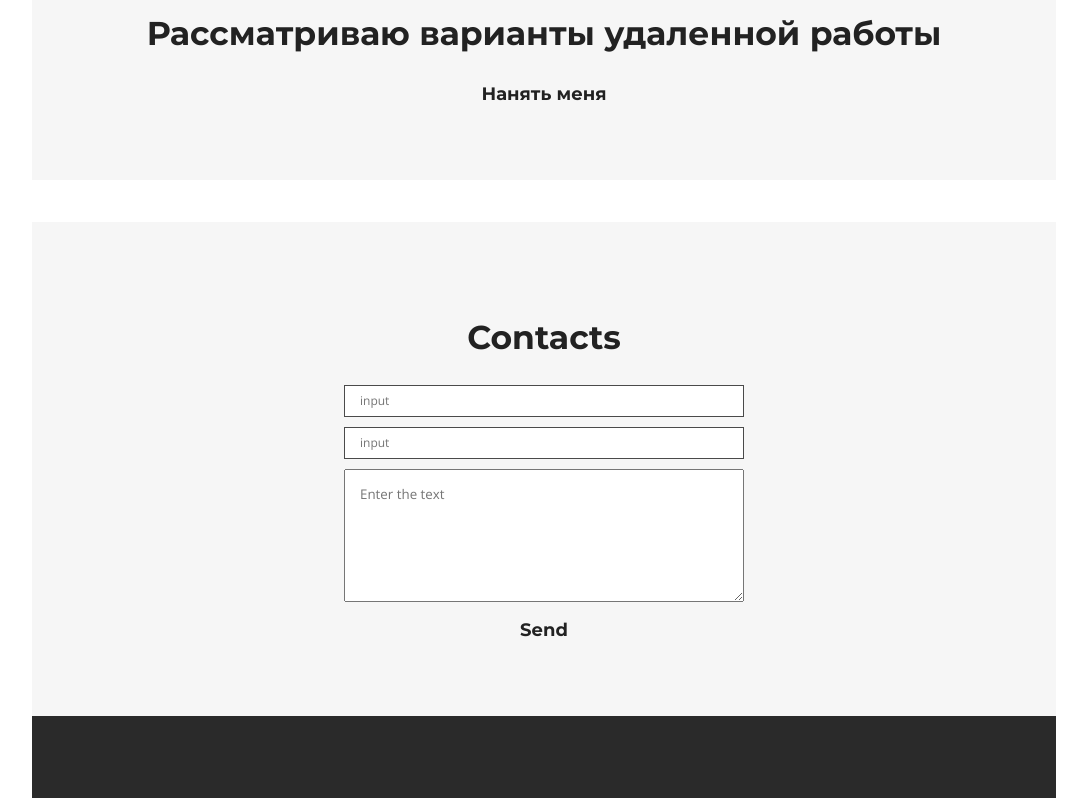
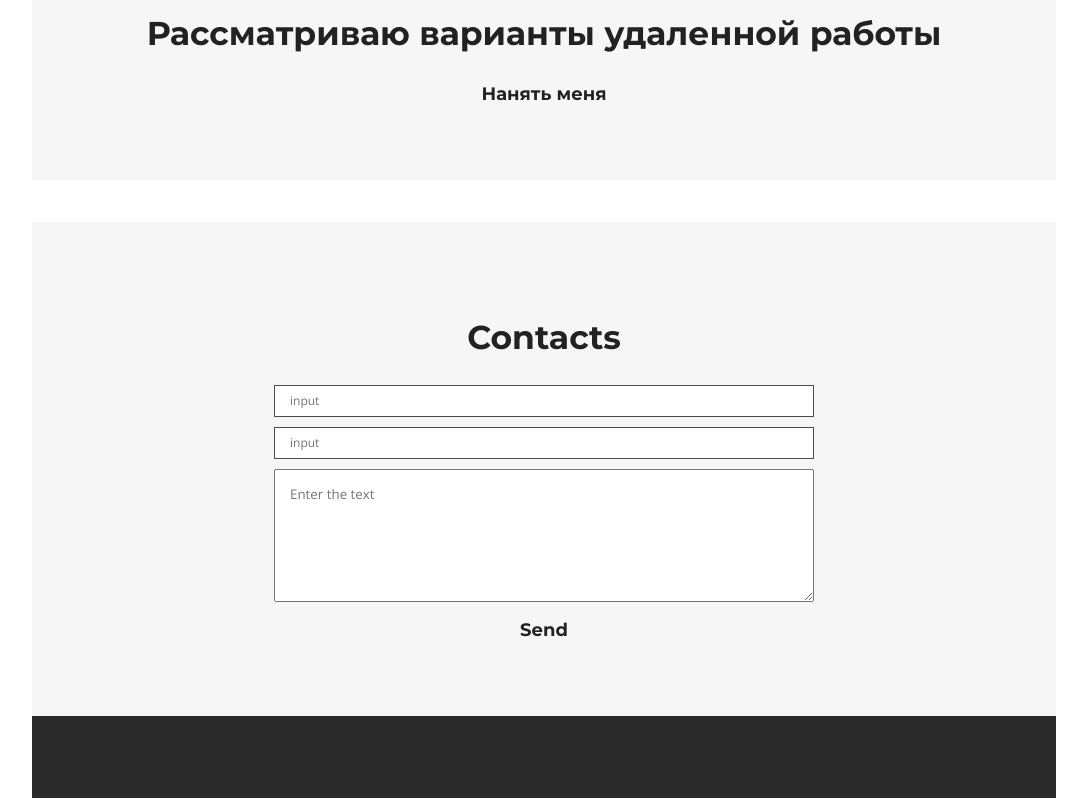
Before and after one commit to Alimovroman/Portfolio, a React (Create React App) app: page / in a window 1280 px wide. Shown: the part 3535-4333 px from the top of the page, without its empty margins (96-1183 px from the left). Built offline with nearby package versions, Linux system fonts and the light colour scheme.

Commit message:
lesson 2.3

```diff
--- a/src/components/Contacts/Contacts.module.scss
+++ b/src/components/Contacts/Contacts.module.scss
@@ -13,7 +13,7 @@
   .form {
     display: flex;
     flex-direction: column;
-    width: 400px;
+    width: 540px;
 
 
     .inputWrapper {
@@ -41,11 +41,13 @@
       }
     }
 
-
-    @media (max-width: 510px) {
+    @media (max-width: 910px) {
+      width: 400px;
+    }
+    @media (max-width: 577px) {
       width: 300px;
     }
-    @media (max-width: 390px) {
+    @media (max-width: 460px) {
       width: 250px;
     }
 
```
